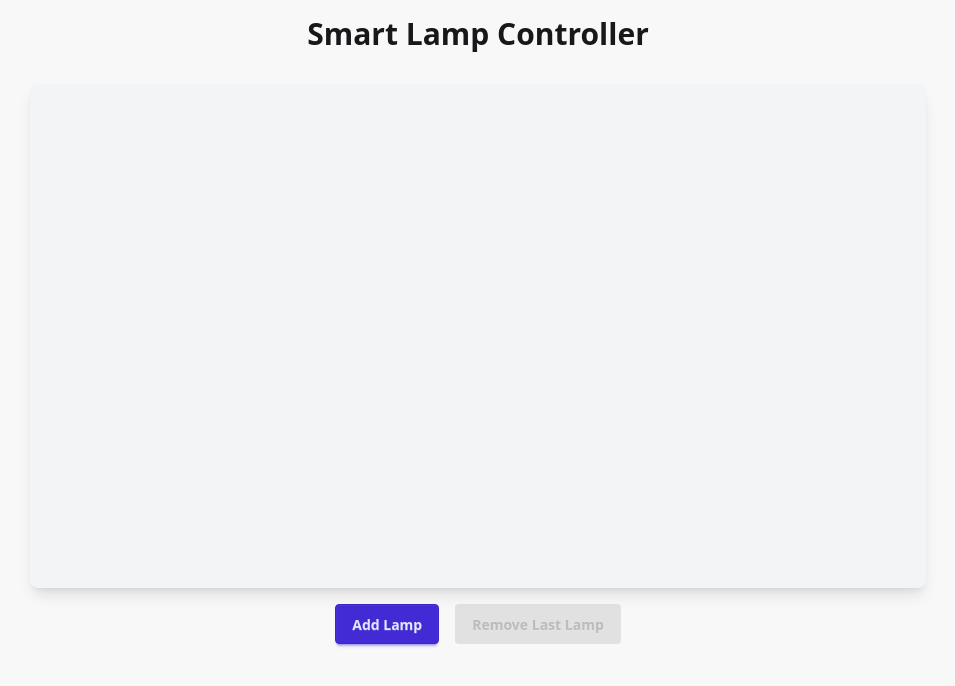
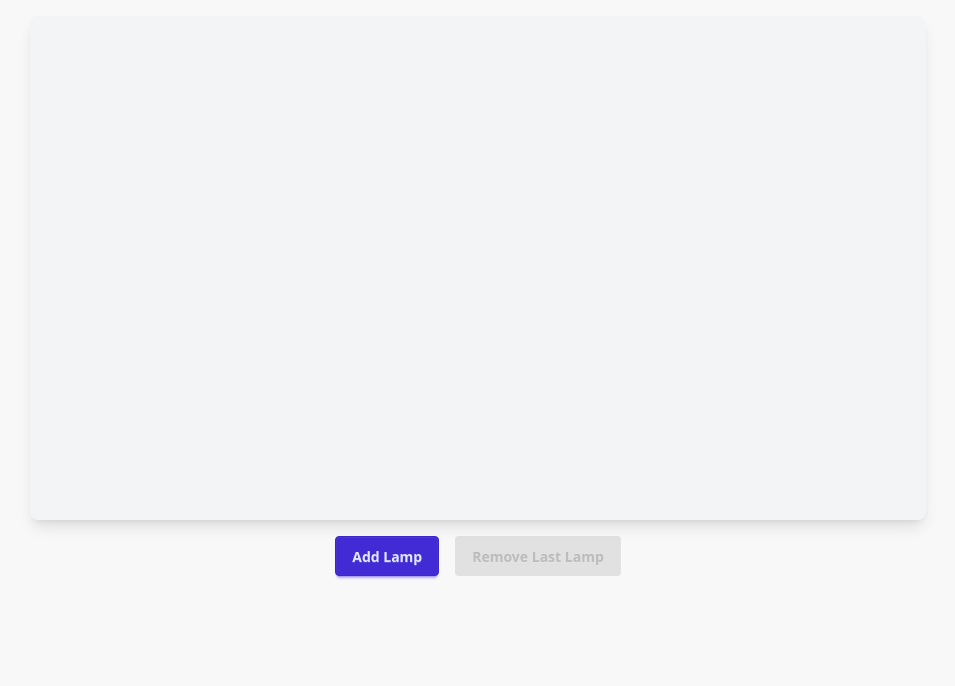
Before and after one commit to TuDo-Makerspace/MIDITubeWebUI, a Vue app: page / in a window 1280 px wide. Shown: the top 686 px of the page, without its empty margins (162-1117 px from the left). Built offline with nearby package versions, Linux system fonts and the light colour scheme.

Commit message:
minor layout improve

```diff
--- a/src/App.vue
+++ b/src/App.vue
@@ -5,7 +5,6 @@ import Room from './components/Room.vue';
 <template>
   <div class="min-h-screen bg-base-200 p-4">
     <div class="container mx-auto">
-      <h1 class="text-3xl font-bold text-center mb-8">Smart Lamp Controller</h1>
       <Room />
     </div>
   </div>
```
